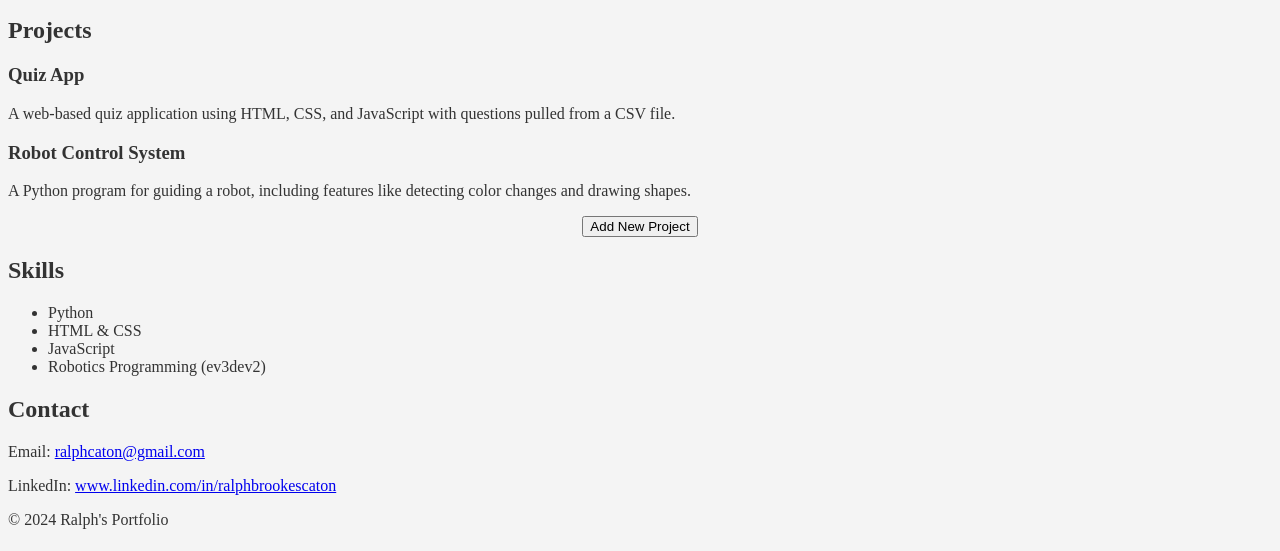
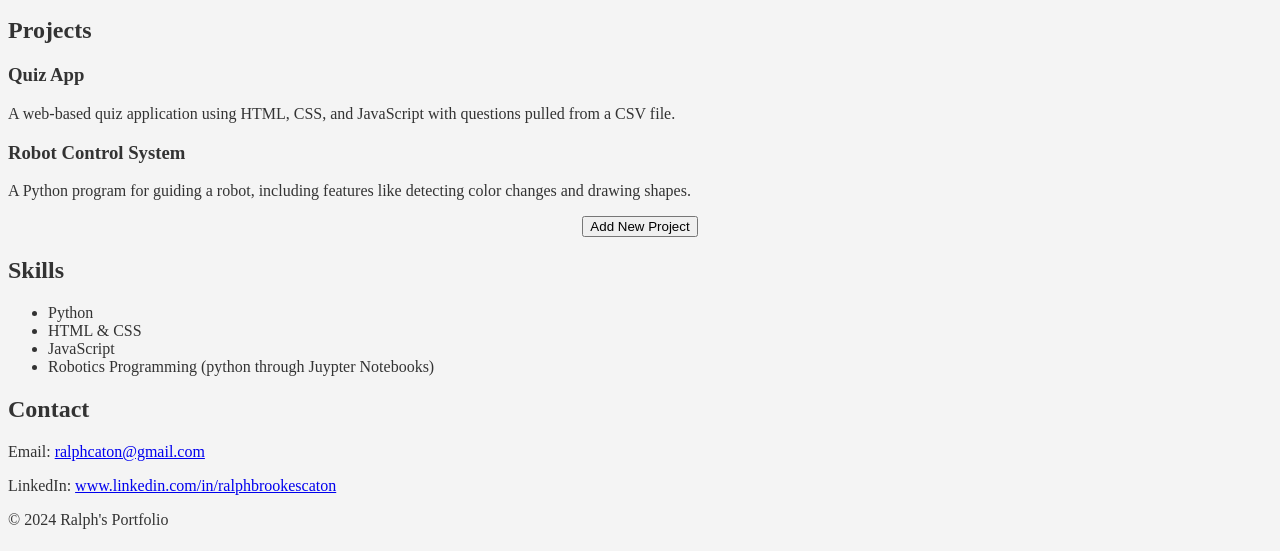
Before and after one commit to Ralph78107/Ralph78107.github.io, a plain HTML site: page index.html in a window 1280 px wide. Shown: the part 249-800 px from the top of the page. Drawn offline with Linux system fonts and the light colour scheme.

Commit message:
Updated programming skills
Added to robotics information

```diff
--- a/index.html
+++ b/index.html
@@ -41,7 +41,7 @@
             <li>Python</li>
             <li>HTML & CSS</li>
             <li>JavaScript</li>
-            <li>Robotics Programming (ev3dev2)</li>
+            <li>Robotics Programming (python through Juypter Notebooks)</li>
         </ul>
     </section>
 
```
